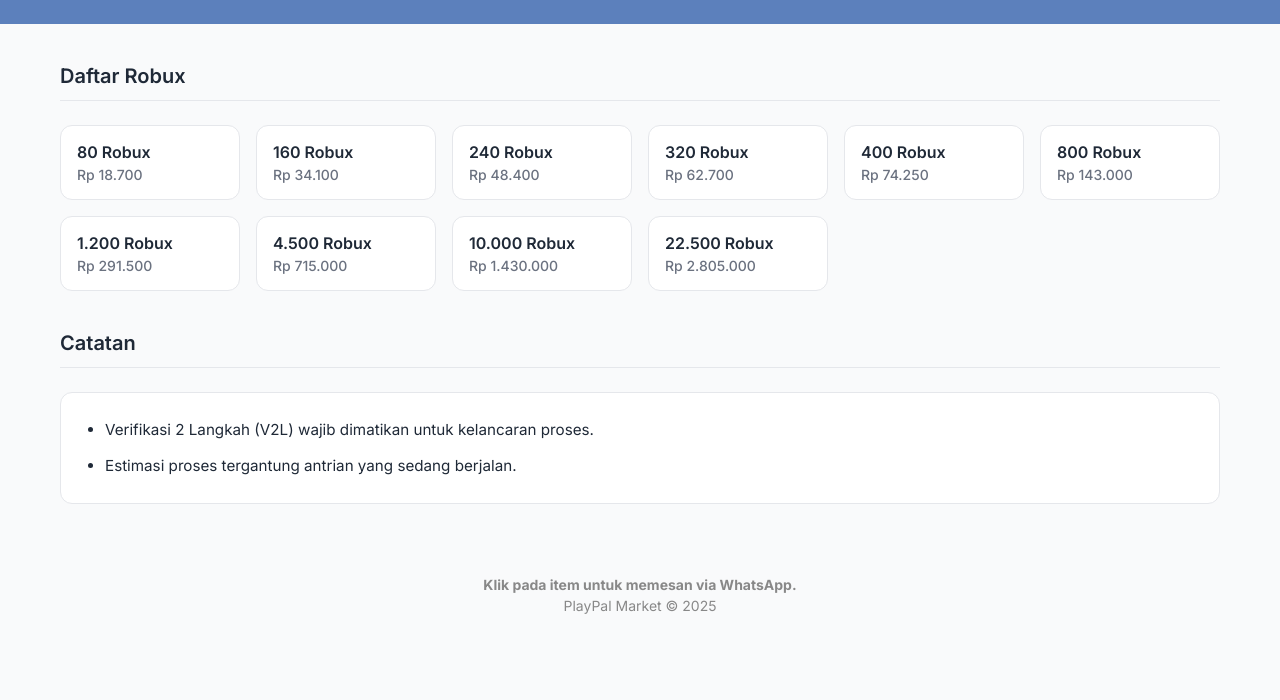
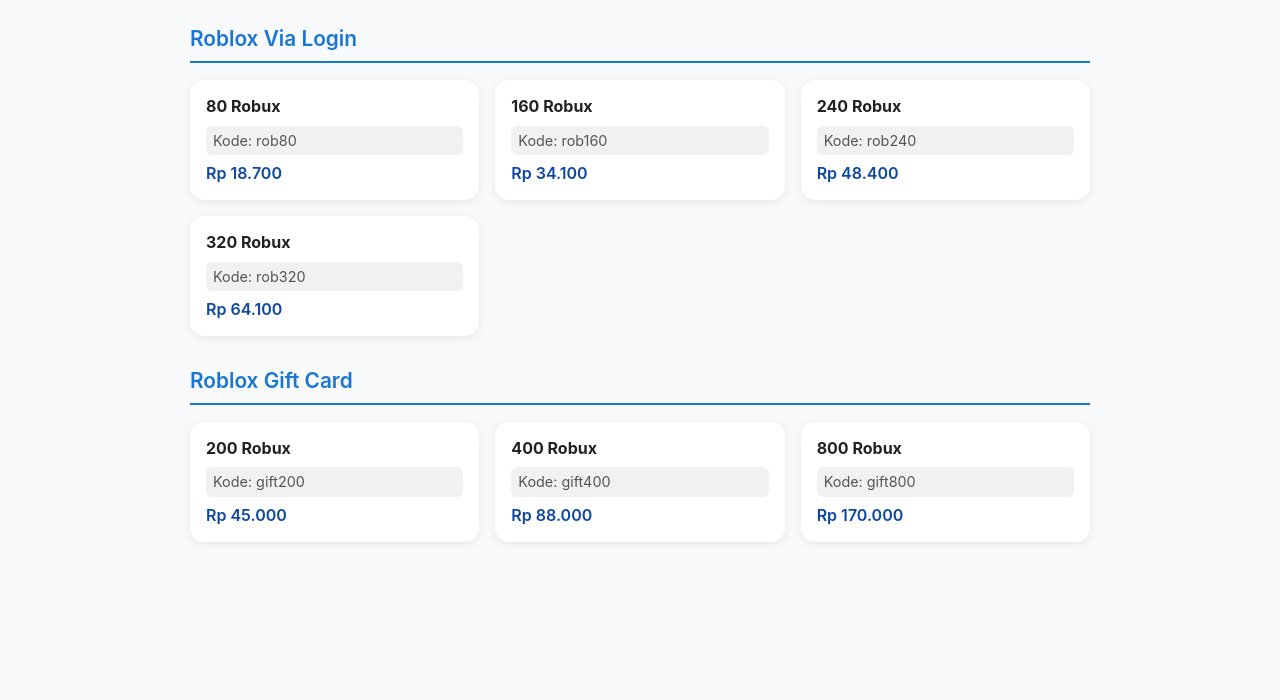
Before and after one commit to playpalmarket/robloxvilog, a plain HTML site: page index.html in a window 1280 px wide. Shown: the part 100-800 px from the top of the page. Drawn offline with Linux system fonts and the light colour scheme.

Commit message:
Update index.html

```diff
--- a/index.html
+++ b/index.html
@@ -1,258 +1,142 @@
 <!DOCTYPE html>
 <html lang="id">
 <head>
-  <meta charset="UTF-8" />
-  <meta name="viewport" content="width=device-width, initial-scale=1.0" />
-  <title>Top Up Robux (Via Login) | PlayPal Market</title>
-  <link rel="preconnect" href="https://fonts.googleapis.com">
-  <link rel="preconnect" href="https://fonts.gstatic.com" crossorigin>
-  <link href="https://fonts.googleapis.com/css2?family=Inter:wght@400;500;600;700&display=swap" rel="stylesheet">
+<meta charset="UTF-8">
+<meta name="viewport" content="width=device-width, initial-scale=1.0">
+<title>Roblox - Apple Premium Style ala ML Indonesia</title>
 <style>
     :root {
-      --bg: #ffffff;
-      --bg-soft: #F9FAFB;
-      --fg: #1F2937;
-      --muted: #6B7280;
-      --border: #E5E7EB;
-      --accent: #5C80BC;
-      --accent-light: rgba(92, 128, 188, 0.1);
-      --font-primary: 'Inter', system-ui, -apple-system, BlinkMacSystemFont, 'Segoe UI', Roboto, 'Helvetica Neue', Arial, sans-serif;
+        --primary-color: #0d47a1; /* Biru gelap khas ML */
+        --accent-color: #1976d2;  /* Biru terang */
+        --bg-color: #f8f9fa;
+        --text-color: #212121;
+        --card-bg: #ffffff;
+        --shadow-color: rgba(0, 0, 0, 0.08);
+        --radius: 14px;
     }
-
-    /* CSS Reset & General Styling */
-    *, *::before, *::after {
-      box-sizing: border-box;
+    body {
+        font-family: -apple-system, BlinkMacSystemFont, "Segoe UI", Roboto, sans-serif;
+        background: var(--bg-color);
+        margin: 0;
+        color: var(--text-color);
+        line-height: 1.6;
     }
-
-    body {
-      margin: 0;
-      padding: 0;
-      background: var(--bg-soft);
-      color: var(--fg);
-      font-family: var(--font-primary);
-      font-size: 16px;
-      -webkit-font-smoothing: antialiased;
-      -moz-osx-font-smoothing: grayscale;
+    header {
+        background: var(--primary-color);
+        color: white;
+        padding: 18px 20px;
+        text-align: center;
+        font-size: 1.5rem;
+        font-weight: 600;
+        letter-spacing: 0.3px;
     }
-
-    /* Header */
-    header {
-      background-color: var(--accent);
-      padding: 40px 20px;
-      text-align: center;
+    .container {
+        max-width: 900px;
+        margin: auto;
+        padding: 20px;
     }
-
-    header h1 {
-      color: #FFFFFF;
-      font-size: 2.25rem;
-      margin: 0;
-      font-weight: 700;
-      letter-spacing: -0.02em;
+    h2 {
+        margin-top: 28px;
+        font-size: 1.3rem;
+        font-weight: 600;
+        color: var(--accent-color);
+        border-bottom: 2px solid var(--accent-color);
+        padding-bottom: 5px;
     }
-
-    /* Section & Content Layout */
-    .section {
-      max-width: 1200px;
-      margin: 40px auto;
-      padding: 0 20px;
+    .product-list {
+        display: grid;
+        grid-template-columns: repeat(auto-fill, minmax(220px, 1fr));
+        gap: 16px;
+        margin-top: 14px;
     }
-
-    .section h2 {
-      font-size: 1.25rem;
-      margin-bottom: 24px;
-      font-weight: 600;
-      color: var(--fg);
-      text-align: left;
-      border-bottom: 1px solid var(--border);
-      padding-bottom: 12px;
-    }
-
-    /* Grid Layout for Items */
-    .grid {
-      display: grid;
-      grid-template-columns: repeat(auto-fill, minmax(180px, 1fr));
-      gap: 16px;
-    }
-
-    /* Item Card Styling & Animation */
-    .item, .terms-box {
-      background: var(--bg);
-      border: 1px solid var(--border);
-      border-radius: 12px;
-
-      /* Initial state for animation */
-      opacity: 0;
-      transform: translateY(20px);
-
-      /* Transisi yang cepat dan halus */
-      transition: transform 0.25s cubic-bezier(0.25, 0.8, 0.25, 1),
-                  box-shadow 0.25s cubic-bezier(0.25, 0.8, 0.25, 1),
-                  border-color 0.25s ease,
-                  opacity 0.4s ease-out,
-                  transform 0.4s ease-out;
-    }
-
     .item {
-      padding: 16px;
-      text-align: left;
-      cursor: pointer;
+        background: var(--card-bg);
+        padding: 14px 16px;
+        border-radius: var(--radius);
+        box-shadow: 0 2px 8px var(--shadow-color);
         display: flex;
         flex-direction: column;
-      justify-content: center;
+        justify-content: space-between;
+        animation: fadeIn 0.4s ease forwards;
+        opacity: 0;
     }
-
-    .item.is-visible, .terms-box.is-visible {
-        opacity: 1;
-        transform: translateY(0);
+    .item:nth-child(1) { animation-delay: 0.05s; }
+    .item:nth-child(2) { animation-delay: 0.1s; }
+    .item:nth-child(3) { animation-delay: 0.15s; }
+    .item:nth-child(4) { animation-delay: 0.2s; }
+    @keyframes fadeIn {
+        to { opacity: 1; transform: translateY(0); }
+        from { opacity: 0; transform: translateY(10px); }
     }
-
-    .item:hover {
-      transform: translateY(-5px);
-      border-color: var(--accent);
-      box-shadow: 0 10px 25px -5px var(--accent-light), 0 8px 10px -6px var(--accent-light);
+    .item strong {
+        font-size: 1rem;
+        color: var(--text-color);
     }
-
-    .item:active {
-        transform: translateY(-2px) scale(0.98);
-        box-shadow: 0 4px 10px -4px var(--accent-light);
+    .code {
+        font-size: 0.9rem;
+        color: #555;
+        background: #f1f1f1;
+        padding: 3px 7px;
+        border-radius: 6px;
+        display: inline-block;
+        margin: 6px 0;
     }
-
-    .amount {
+    .price {
         font-weight: 600;
+        color: var(--primary-color);
         font-size: 1rem;
-      color: var(--fg);
-    }
-
-    .price {
-      font-size: 0.875rem;
-      color: var(--muted);
-      font-weight: 500;
-      margin-top: 4px;
-    }
-
-    /* Terms Box Styling - UPDATED */
-    .terms-box {
-        padding: 24px; /* Padding seragam di semua sisi */
-        font-size: 0.95rem;
-        line-height: 1.7;
-        /* Garis biru di samping telah dihapus */
-    }
-
-    .terms-box ul {
-        padding-left: 20px;
-        margin: 0;
-    }
-
-    .terms-box li {
-        margin-bottom: 10px;
-    }
-
-    .terms-box li:last-child {
-        margin-bottom: 0;
-    }
-
-    .terms-box strong {
-        color: var(--fg);
-    }
-
-    /* Footer */
-    footer {
-      padding: 30px 20px 50px;
-      text-align: center;
-      font-size: 0.875rem;
-      color: #888;
-      line-height: 1.5;
-    }
-
-    /* Responsive Design for Mobile */
-    @media (max-width: 480px) {
-      body { font-size: 15px; }
-      header { padding: 30px 20px; }
-      header h1 { font-size: 1.8rem; }
-      .section h2 { font-size: 1.1rem; }
-      .grid {
-        grid-template-columns: repeat(auto-fill, minmax(150px, 1fr));
-        gap: 12px;
-      }
-      .item { padding: 12px; border-radius: 10px;}
-      .amount { font-size: 0.9rem; }
-      .price { font-size: 0.85rem; }
+        margin-top: auto;
     }
 </style>
 </head>
 <body>
 
-  <header>
-    <h1>Roblox (Via Login)</h1>
-  </header>
+<header>Roblox</header>
 
-  <section class="section">
-    <h2>Daftar Robux</h2>
-    <div class="grid">
-        <div class="item"><div class="amount">80 Robux</div><div class="price">Rp 18.700</div></div>
-        <div class="item"><div class="amount">160 Robux</div><div class="price">Rp 34.100</div></div>
-        <div class="item"><div class="amount">240 Robux</div><div class="price">Rp 48.400</div></div>
-        <div class="item"><div class="amount">320 Robux</div><div class="price">Rp 62.700</div></div>
-        <div class="item"><div class="amount">400 Robux</div><div class="price">Rp 74.250</div></div>
-        <div class="item"><div class="amount">800 Robux</div><div class="price">Rp 143.000</div></div>
-        <div class="item"><div class="amount">1.200 Robux</div><div class="price">Rp 291.500</div></div>
-        <div class="item"><div class="amount">4.500 Robux</div><div class="price">Rp 715.000</div></div>
-        <div class="item"><div class="amount">10.000 Robux</div><div class="price">Rp 1.430.000</div></div>
-        <div class="item"><div class="amount">22.500 Robux</div><div class="price">Rp 2.805.000</div></div>
+<div class="container">
+    <h2>Roblox Via Login</h2>
+    <div class="product-list">
+        <div class="item">
+            <strong>80 Robux</strong>
+            <div class="code">Kode: rob80</div>
+            <div class="price">Rp 18.700</div>
         </div>
-  </section>
+        <div class="item">
+            <strong>160 Robux</strong>
+            <div class="code">Kode: rob160</div>
+            <div class="price">Rp 34.100</div>
+        </div>
+        <div class="item">
+            <strong>240 Robux</strong>
+            <div class="code">Kode: rob240</div>
+            <div class="price">Rp 48.400</div>
+        </div>
+        <div class="item">
+            <strong>320 Robux</strong>
+            <div class="code">Kode: rob320</div>
+            <div class="price">Rp 64.100</div>
+        </div>
+    </div>
 
-  <section class="section">
-    <h2>Catatan</h2>
-    <div class="terms-box">
-        <ul>
-            <li>Verifikasi 2 Langkah (V2L) wajib dimatikan untuk kelancaran proses.</li>
-            <li>Estimasi proses tergantung antrian yang sedang berjalan.</li>
-        </ul>
+    <h2>Roblox Gift Card</h2>
+    <div class="product-list">
+        <div class="item">
+            <strong>200 Robux</strong>
+            <div class="code">Kode: gift200</div>
+            <div class="price">Rp 45.000</div>
         </div>
-  </section>
-
-  <footer>
-    <strong>Klik pada item untuk memesan via WhatsApp.</strong><br/>
-    PlayPal Market &copy; 2025
-  </footer>
-
-  <script>
-    document.addEventListener('DOMContentLoaded', function () {
-      const adminNumber = '6285877001999';
-      const items = document.querySelectorAll('.item');
-
-      // Fungsionalitas Klik WhatsApp
-      items.forEach(item => {
-        item.addEventListener('click', function () {
-          const amountEl = this.querySelector('.amount');
-          if (!amountEl) return;
-
-          const productName = amountEl.textContent.trim();
-
-          const messageTemplate = `Login : (Google/FB/VK)\nEmail : \nPassword : \nPesanan Robux : ${productName}\n\nWajib Nonaktifkan V2L (Verifikasi 2 Langkah)`;
-          const encodedMessage = encodeURIComponent(messageTemplate);
-          const whatsappURL = `https://wa.me/${adminNumber}?text=${encodedMessage}`;
-
-          window.open(whatsappURL, '_blank');
-        });
-      });
-
-      // --- SCRIPT UNTUK ANIMASI OTOMATIS SAAT LOAD HALAMAN ---
-      // Memilih semua elemen yang ingin dianimasikan
-      const animatedElements = document.querySelectorAll('.item, .terms-box');
-
-      // Memberi sedikit jeda agar semua elemen siap sebelum animasi dimulai
-      setTimeout(() => {
-        animatedElements.forEach((el, index) => {
-          // Atur jeda untuk efek air terjun (stagger)
-          el.style.transitionDelay = `${index * 20}ms`; // jeda 20ms per elemen
-          // Tambahkan kelas untuk memicu animasi
-          el.classList.add('is-visible');
-        });
-      }, 100); // Mulai setelah 100ms
-    });
-  </script>
+        <div class="item">
+            <strong>400 Robux</strong>
+            <div class="code">Kode: gift400</div>
+            <div class="price">Rp 88.000</div>
+        </div>
+        <div class="item">
+            <strong>800 Robux</strong>
+            <div class="code">Kode: gift800</div>
+            <div class="price">Rp 170.000</div>
+        </div>
+    </div>
+</div>
 
 </body>
 </html>
```
Lines whose indentation alone changed are shown as unchanged.
